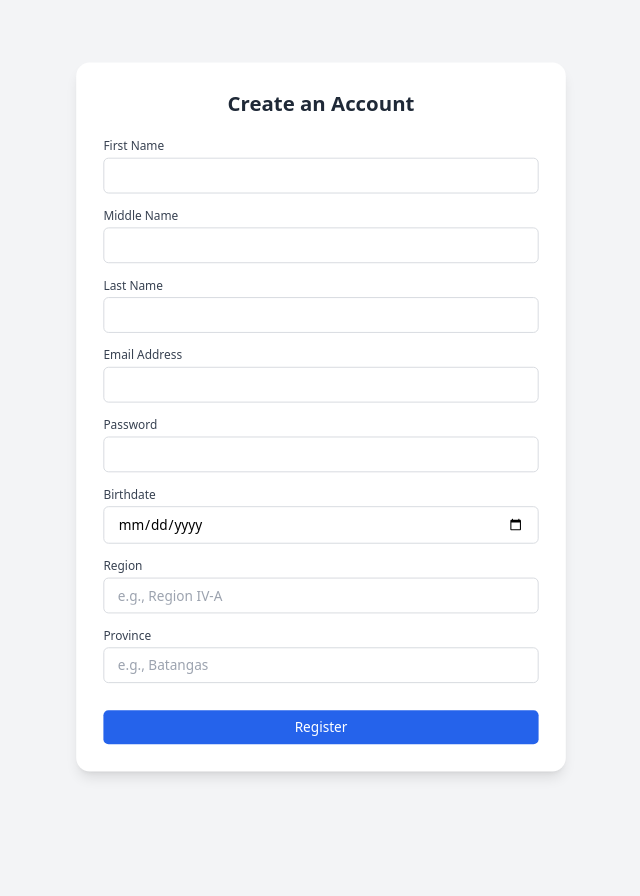
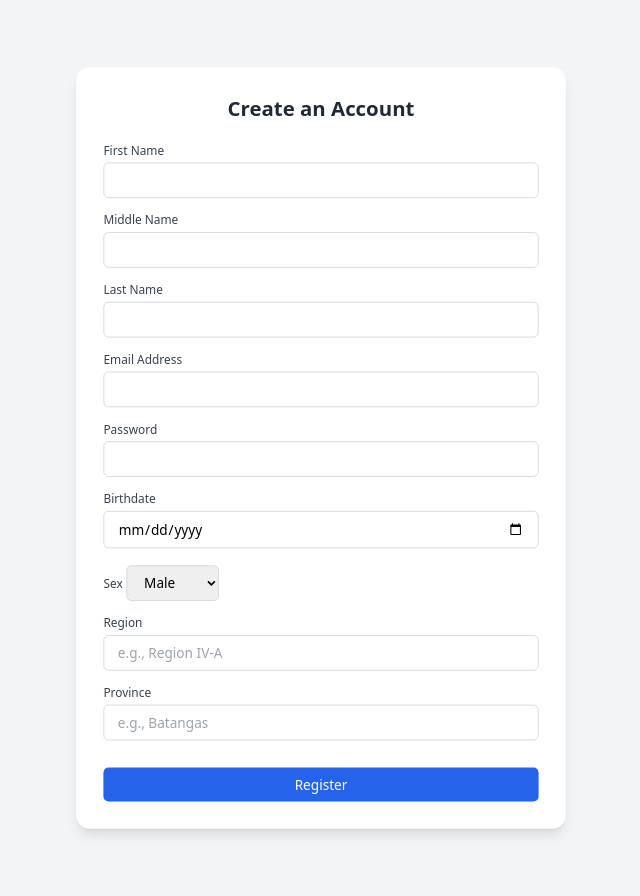
Before and after one commit to rod-101/botoph, a PHP site: page /register.php in a window 1280 px wide. Shown: the whole page, without its empty margins (319-959 px from the left). Before the commit the page ends 778 px from the top, so only its background shows below. Run offline with PHP 8.4, Linux system fonts and the light colour scheme; some libraries are stand-ins or nearby versions.

Commit message:
added sex upon register

```diff
--- a/views/register.php
+++ b/views/register.php
@@ -9,6 +9,7 @@
         $email = $_POST['email'];
         $password = $_POST['pass'];
         $birth = $_POST['birthdate'];
+        $sex = $_POST['sex'];
         $region = $_POST['region'];
         $province = $_POST['province'];
         // Hash the password securely
@@ -27,9 +28,9 @@
             }
             $stmt->close();
 
-            $sql = "INSERT INTO users (first_name, middle_name, last_name, email, password_hash, birthdate, region, province) VALUES(?, ?, ?, ?, ?, ?, ?, ?)";
+            $sql = "INSERT INTO users (first_name, middle_name, last_name, email, password_hash, birthdate, sex, region, province) VALUES(?, ?, ?, ?, ?, ?, ?, ?, ?)";
             if($stmt = $conn->prepare($sql)) {
-                $stmt->bind_param("ssssssss", $fname, $mname, $lname, $email, $hashedPassword, $birth, $region, $province);
+                $stmt->bind_param("sssssssss", $fname, $mname, $lname, $email, $hashedPassword, $birth, $sex, $region, $province);
                 $stmt->execute();
                 if($stmt->affected_rows > 0) {
                     $_SESSION['registration_success'] = true;
@@ -102,6 +103,15 @@
                     <input type="date" name="birthdate" required class="mt-1 w-full px-4 py-2 border border-gray-300 rounded-md focus:ring-blue-500 focus:border-blue-500" />
                 </div>
 
+                <!-- Sex -->
+                <div>
+                    <label class="text-sm font-medium text-gray-700" for="sex">Sex</label>
+                    <select id=sex" name="sex" required class="mt-1 px-4 py-2 border border-gray-300 rounded-md focus:ring-blue-500 focus:border-blue-500" />
+                        <option value="Male">Male</option>
+                        <option value="Female">Female</option>
+                    </select>
+                </div>
+
                 <!-- Region -->
                 <div>
                     <label class="block text-sm font-medium text-gray-700">Region</label>
```
